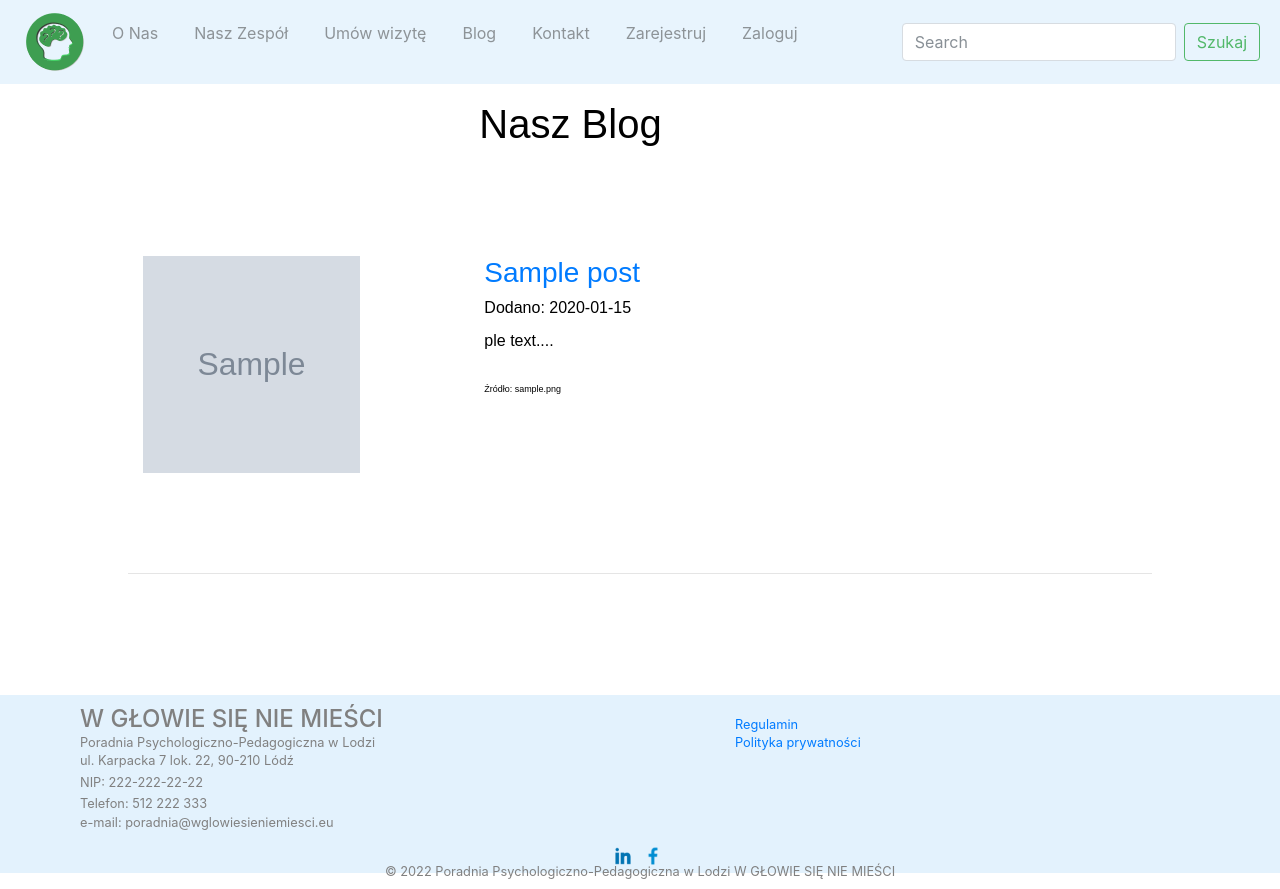
After one commit to lukaszklimczak/Medical_website, a Flask app: page /blog in a window 1280 px wide. The commit adds this page. Run offline with Flask 2, Linux system fonts and the light colour scheme; tables that the repository leaves empty hold one stand-in row (values such as "Sample post"); grey boxes marked "Sample" are stand-in pictures; some libraries are stand-ins or nearby versions.

Commit message:
blog features added

```diff
--- a/forms.py
+++ b/forms.py
@@ -1,6 +1,6 @@
 from flask_wtf import FlaskForm
 from wtforms import StringField, SubmitField, PasswordField
-from wtforms.validators import DataRequired
+from wtforms.validators import DataRequired, URL
 from flask_ckeditor import CKEditorField
 
 
@@ -22,4 +22,5 @@ class LoginForm(FlaskForm):
 class CreatePostForm(FlaskForm):
     title = StringField("Tytuł Posta", validators=[DataRequired()])
     body = CKEditorField("Treść posta", validators=[DataRequired()])
+    image_url = StringField("Link do zdjęcia", validators=[DataRequired(), URL()])
     submit = SubmitField("Opublikuj")
--- a/main.py
+++ b/main.py
@@ -1,5 +1,6 @@
 from flask import Flask, render_template, url_for, redirect, flash, abort, session
 from flask_bootstrap import Bootstrap
+from flask_ckeditor import CKEditor
 from flask_login import LoginManager, UserMixin, login_user, logout_user, current_user
 from dotenv import load_dotenv, find_dotenv
 import os
@@ -21,6 +22,7 @@ app.secret_key = os.getenv("SECRET_KEY") #secret key is stored in .env file
 app.config['SQLALCHEMY_DATABASE_URI'] = 'sqlite:///medical.db'
 app.config['SQLALCHEMY_TRACK_MODIFICATIONS'] = False
 db = SQLAlchemy(app)
+ckeditor = CKEditor(app)
 
 login_manager = LoginManager()
 login_manager.init_app(app)
@@ -44,8 +46,9 @@ class BlogPost(db.Model):
     id = db.Column(db.Integer, primary_key=True)
     title = db.Column(db.String(80), nullable=False)
     content = db.Column(db.Text, nullable=False)
+    image_url = db.Column(db.String(250), nullable=False)
     date = db.Column(db.String(80), nullable=False)
-    # author = db.relationship("User", back_populates='posts')
+    # poster = db.relationship("User", back_populates='posts')
     poster_id = db.Column(db.Integer, db.ForeignKey("users.id"))
 # db.create_all()
 
@@ -170,5 +173,63 @@ def logout():
     return redirect(url_for('about'))
 
 
+@app.route('/blog', methods=['GET'])
+def show_blog():
+    all_posts = BlogPost.query.all()
+    return render_template('blog.html', posts=all_posts, current_user=current_user)
+
+
+@app.route('/post/<int:post_id>', methods=['GET', 'POST'])
+def show_post(post_id):
+    requested_post = BlogPost.query.get(post_id)
+    return render_template('post.html', current_user=current_user, post=requested_post)
+
+
+@app.route('/add_post', methods=['GET', 'POST'])
+@admin_only
+def add_post():
+    form = CreatePostForm()
+    if form.validate_on_submit():
+        new_post = BlogPost(
+            title=form.title.data,
+            content=form.body.data,
+            image_url=form.image_url.data,
+            date=date.today().strftime("%B %d, %Y"),
+            poster=current_user
+        )
+        db.session.add(new_post)
+        db.session.commit()
+        return redirect(url_for('show_blog'))
+    return render_template('add_post.html', form=form, current_user=current_user)
+
+
+@app.route('/edit/<int:post_id>', methods=['GET', 'POST'])
+@admin_only
+def edit_post(post_id):
+    post = BlogPost.query.get(post_id)
+    edit_form = CreatePostForm(
+        title=post.title,
+        content=post.content,
+        image_url=post.image_url,
+        poster=current_user
+    )
+    if edit_form.validate_on_submit():
+        post.title = edit_form.title.data
+        post.content = edit_form.body.data
+        post.image_url = edit_form.image_url.data
+        db.session.commit()
+        return redirect(url_for('show_post', post_id=post.id))
+    return render_template('add_post.html', form=edit_form, is_edit=True, current_user=current_user)
+
+
+@app.route('/delete/<int:post_id>')
+@admin_only
+def delete_post(post_id):
+    post_to_delete = BlogPost.query.get(post_id)
+    db.session.delete(post_to_delete)
+    db.session.commit()
+    return redirect(url_for('show_blog'))
+
+
 if __name__ == "__main__":
     app.run(debug=True)
--- a/static/css/styles.css
+++ b/static/css/styles.css
@@ -159,12 +159,37 @@ h1, h4 {
     text-align: center;
 }
 
+main {
+    min-height: calc(100vh - 56px - 179px);
+}
+
+/*blog*/
+.blog-img {
+    width: 40%;
+    margin: 20px;
+    z-index: 2;
+    float: left;
+}
+
+.source {
+    font-size: 0.7vw;
+    }
+
+.blog-container {
+    margin: 50px auto 20px auto;
+    /*padding: 25px; */
+    text-align: center;
+    position: relative;
+    font-family: Sans-serif;
+}
+
+/*footer*/
 .footer {
     position: relative;
     bottom: 0;
     left: 0;
+    margin-top: 30px;
     width: 100%;
-    margin-top: 100px;
     background-color: #e3f2fd;
     color: #808080;
     line-height: 2pt;
--- a/templates/about.html
+++ b/templates/about.html
@@ -1,6 +1,7 @@
 {% extends "base.html" %}
 
 {% block content %}
+<main>
     <div class="middle-container">
         <img src="{{url_for('static',filename ='img/psycholog.jpg')}}" alt="Therapy" class="background-photo" />
         <div class="main-name">W GŁOWIE SIĘ NIE MIEŚCI ®</div>
@@ -49,7 +50,7 @@
             </div>
         </div>
     </div>
-
+</main>
 {% endblock %}}
 
 {% block footer %}
--- a/templates/base.html
+++ b/templates/base.html
@@ -34,7 +34,7 @@
                     <a class="nav-link" href="#">Umów wizytę</a>
                 </li>
                 <li class="nav-item">
-                    <a class="nav-link" href="#">Blog</a>
+                    <a class="nav-link" href="{{url_for('show_blog')}}">Blog</a>
                 </li>
                 <li class="nav-item">
                     <a class="nav-link" href="{{url_for('contact')}}">Kontakt</a>
--- /dev/null
+++ b/templates/blog.html
@@ -0,0 +1,49 @@
+{% extends "base.html" %}
+
+{% block content %}
+<main>
+    <div class="team-container">
+        <div class="wrapper">
+            {% if current_user.id == 1 %}
+            <a href="{{ url_for('add_post') }}"><button type="button" class="btn btn-primary btn-sm">Dodaj Post</button></a>
+            {% endif %}
+            <div class="row">
+                <div class="col-lg-4 col-md-12">
+                </div>
+                <div class="col-lg-8 col-md-12">
+                <h1 style="color: black;">Nasz Blog</h1>
+                </div>
+            </div>
+            {% if posts: %}
+                {% for post in posts: %}
+
+                <div class="row team-member-container">
+                    <div class="col-lg-4 col-md-12">
+                        <img src="{{ post.image_url }}" alt="Picture" width="217px" height="217px"/>
+                    </div>
+                    <div class="col-lg-8 col-md-12">
+                        <div class="wrapper-text">
+                        <a href="{{ url_for('show_post', post_id=post.id) }}">
+                            <h3>{{ post.title|safe }}</h3>
+                        </a>
+                        <h6>Dodano: {{ post.date }}</h6>
+                        <p>{{ post.content[3:200]+"..." |safe }}</p>
+                        <p class="source">Źródło: {{ post.image_url }}</p>
+                        </div>
+                    </div>
+                </div>
+
+            <hr>
+                {% endfor %}
+            {% else %}
+                <p style="margin-top: 100px;">Brak postów na Blogu</p>
+            {% endif %}
+        </div>
+    </div>
+
+</main>
+{% endblock %}
+
+{% block footer %}
+    {% include 'footer.html' %}
+{% endblock %}
--- a/templates/contact.html
+++ b/templates/contact.html
@@ -1,6 +1,7 @@
 {% extends "base.html" %}
 
 {% block content %}
+<main>
     <div class="team-container">
         <div class="wrapper">
             <div class="row">
@@ -32,7 +33,7 @@
             </div>
         </div>
     </div>
-
+</main>
 {% endblock %}
 
 {% block footer %}
--- a/templates/couple-therapy.html
+++ b/templates/couple-therapy.html
@@ -1,7 +1,7 @@
 {% extends 'base.html' %}
 
 {% block content %}
-
+<main>
     <div class="middle-container">
         <div class="header-container">
             <h3>Pomagamy przy problemach w związku</h3>
@@ -32,6 +32,7 @@
             <p>Lorem ipsum dolor sit amet, consectetur adipiscing elit, sed do eiusmod tempor incididunt ut labore et dolore magna aliqua. Duis ultricies lacus sed turpis tincidunt id aliquet risus.</p>
         </div>
     </div>
+</main>
 {% endblock %}
 
 {% block footer %}
--- a/templates/depression.html
+++ b/templates/depression.html
@@ -1,7 +1,7 @@
 {% extends 'base.html' %}
 
 {% block content %}
-
+<main>
     <div class="middle-container">
         <div class="header-container">
             <h3>Czy depresja jest niebezpieczna?</h3>
@@ -32,6 +32,7 @@
             <p>Lorem ipsum dolor sit amet, consectetur adipiscing elit, sed do eiusmod tempor incididunt ut labore et dolore magna aliqua. Duis ultricies lacus sed turpis tincidunt id aliquet risus.</p>
         </div>
     </div>
+</main>
 {% endblock %}
 
 {% block footer %}
--- a/templates/mobile-advice.html
+++ b/templates/mobile-advice.html
@@ -1,7 +1,7 @@
 {% extends 'base.html' %}
 
 {% block content %}
-
+<main>
     <div class="middle-container">
         <div class="header-container">
             <h3>Udzielamy teleporad</h3>
@@ -24,7 +24,7 @@
         </div>
     </div>
 
-<div class="middle-container" style="margin-top: 20px; margin-bottom: 200px;">
+    <div class="middle-container" style="margin-top: 20px;">
         <div class="header-container">
             <h3>Lorem ipsum lorem</h3>
         </div>
@@ -32,6 +32,7 @@
             <p>Lorem ipsum dolor sit amet, consectetur adipiscing elit, sed do eiusmod tempor incididunt ut labore et dolore magna aliqua. Duis ultricies lacus sed turpis tincidunt id aliquet risus.</p>
         </div>
     </div>
+</main>
 {% endblock %}
 
 {% block footer %}
--- a/templates/online-therapy.html
+++ b/templates/online-therapy.html
@@ -1,7 +1,7 @@
 {% extends 'base.html' %}
 
 {% block content %}
-
+<main>
     <div class="middle-container">
         <div class="header-container">
             <h3>Czy terapia online działa?</h3>
@@ -32,6 +32,7 @@
             <p>Lorem ipsum dolor sit amet, consectetur adipiscing elit, sed do eiusmod tempor incididunt ut labore et dolore magna aliqua. Duis ultricies lacus sed turpis tincidunt id aliquet risus.</p>
         </div>
     </div>
+</main>
 {% endblock %}
 
 {% block footer %}
--- a/templates/phobies.html
+++ b/templates/phobies.html
@@ -1,7 +1,7 @@
 {% extends 'base.html' %}
 
 {% block content %}
-
+<main>
     <div class="middle-container">
         <div class="header-container">
             <h3>Czym są fobie?</h3>
@@ -32,6 +32,7 @@
             <p>Lorem ipsum dolor sit amet, consectetur adipiscing elit, sed do eiusmod tempor incididunt ut labore et dolore magna aliqua. Duis ultricies lacus sed turpis tincidunt id aliquet risus.</p>
         </div>
     </div>
+</main>
 {% endblock %}
 
 {% block footer %}
--- a/templates/stress.html
+++ b/templates/stress.html
@@ -1,7 +1,7 @@
 {% extends 'base.html' %}
 
 {% block content %}
-
+<main>
     <div class="middle-container">
         <div class="header-container">
             <h3>Nie radzisz sobie ze stresem?</h3>
@@ -32,6 +32,7 @@
             <p>Lorem ipsum dolor sit amet, consectetur adipiscing elit, sed do eiusmod tempor incididunt ut labore et dolore magna aliqua. Duis ultricies lacus sed turpis tincidunt id aliquet risus.</p>
         </div>
     </div>
+</main>
 {% endblock %}
 
 {% block footer %}
--- a/templates/team.html
+++ b/templates/team.html
@@ -23,6 +23,7 @@
                 </div>
             </div>
         </div>
+        <hr>
         <div class="row team-member-container">
             <div class="col-lg-4 col-md-12">
                 <img src="{{url_for('static',filename ='img/lubicz.png')}}" alt="Dr Lubicz"/>
@@ -36,6 +37,7 @@
                 </div>
             </div>
         </div>
+        <hr>
         <div class="row team-member-container">
             <div class="col-lg-4 col-md-12">
                 <img src="{{url_for('static',filename ='img/zosia.png')}}" alt="Dr Foremniak"/>
```
Also changed, not shown: templates/add_post.html (added, +24 -0 lines), templates/login.html (+15 -6 lines), templates/post.html (added, +32 -0 lines), templates/register.html (+9 -0 lines), 1 other file. Lines whose indentation alone changed are shown as unchanged.
